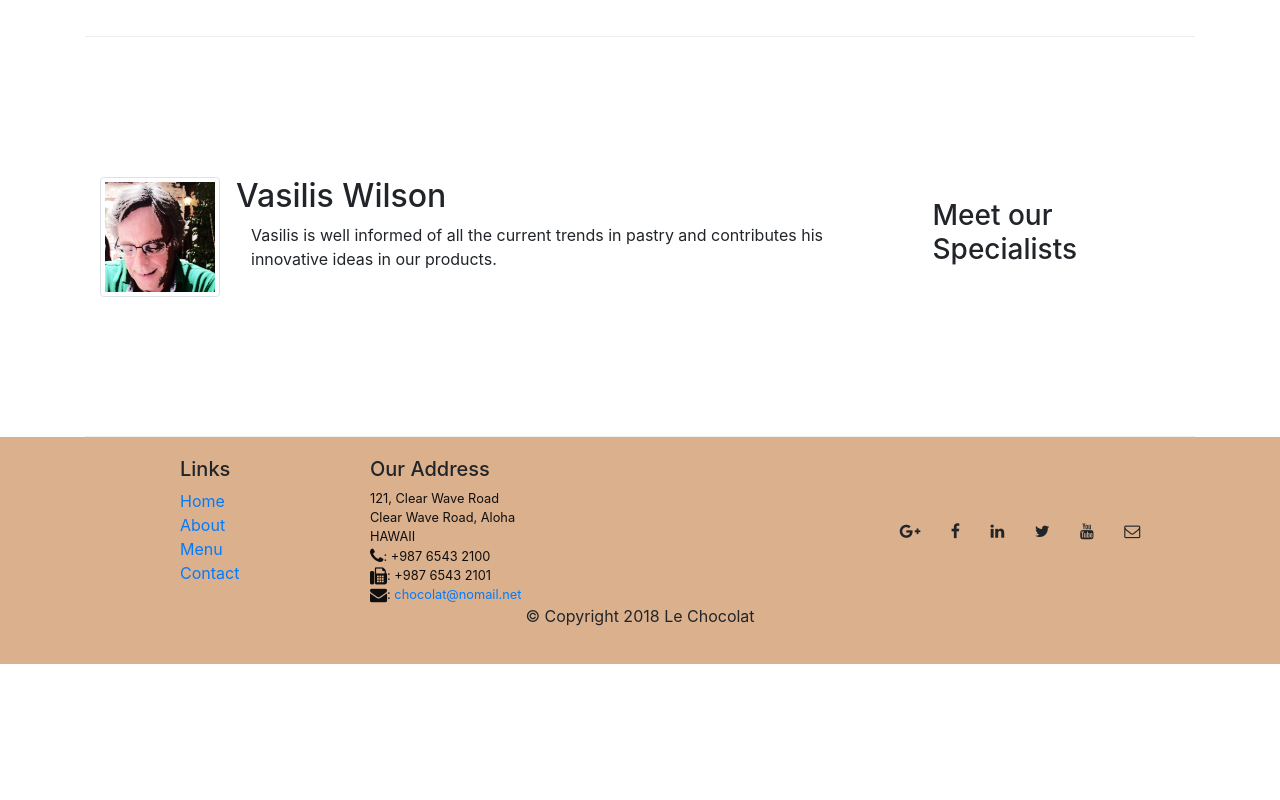
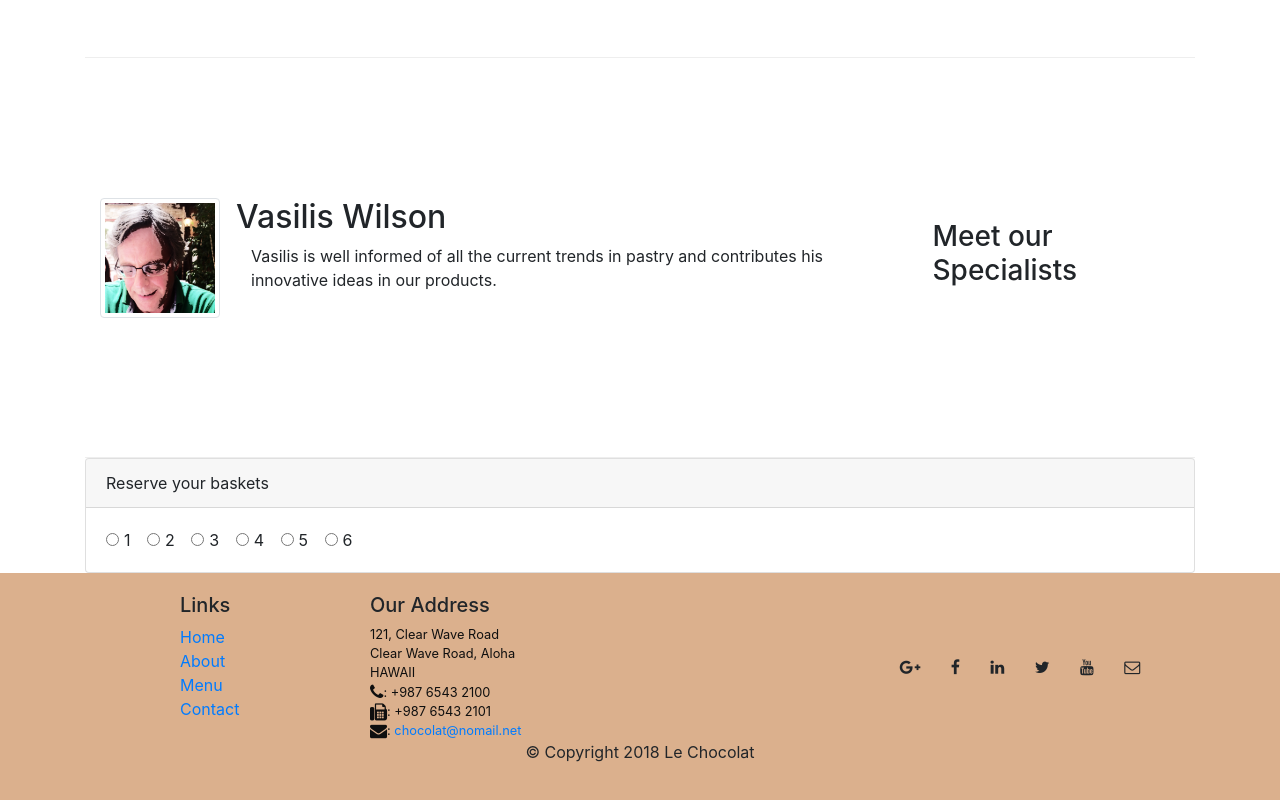
Before and after one commit to Hariskapa/leChocolat, a website: page index.html in a window 1280 px wide. Shown: the part 1076-1876 px from the top of the page. Before the commit the page ends 1740 px from the top, so only its background shows below. Drawn offline with nearby package versions, Linux system fonts and the light colour scheme.

Commit message:
Bootstrap Assignment 9 Task 2

```diff
--- a/index.html
+++ b/index.html
@@ -33,26 +33,31 @@
                         <a class="nav-link" href="#"><span class="fa fa-list fa-lg"></span> Menu</a>
                     </li>
                     <li class="nav-item">
-                        <a class="nav-link" href="./contactus.html"><span class="fa fa-address-card fa-lg"></span> Contact</a>
+                        <a class="nav-link" href="./contactus.html"><span class="fa fa-address-card fa-lg"></span>
+                            Contact</a>
                     </li>
                 </ul>
             </div>
         </div>
     </nav>
-
+    <!--header-->
     <header class="jumbotron">
         <div class="container">
-            <div class="row row-header">
-                <div class="col-12 col-sm-8">
+            <div class="row row-header align-items-center">
+                <div class="col-12 col-sm-6">
                     <h1>Le Chocolat</h1>
                     <p>We combine experience with creativity to create innovative tastes based on classic chocolate
                         recipes. Our creations will travel you in the chocolate world!</p>
                 </div>
-                <div class="col col-sm">
-                    <div class="col col-sm">
+
+                <div class="col col-sm-3">
                     <img src="images/logo.png" class="img-fluid">
                 </div>
+                <div class="col col-sm-3">
+                    <a class="btn btn-sm btn-warning" href="#bskt">Reserve your baskets</a>
                 </div>
+
+
             </div>
         </div>
     </header>
@@ -116,6 +121,9 @@
                 </div>
             </div> -->
 
+
+
+        <!--3rd row-->
         <div class="row flex-row-reverse row-content align-items-center">
             <div class="col-sm-4 col-md-3">
                 <h3>Meet our Specialists</h3>
@@ -135,8 +143,52 @@
                 </div>
             </div>
         </div>
+        <!--4th-->
+        <div class="row">
+            <div class="col justify-content-center">
+                <div class="card">
+                    <div class="card-header bg.warning">Reserve your baskets</div>
+                    <div class="card-body">
+                        <form id="bskt" action="">
+                            <div class="form-check form-check-inline">
+                                <label class="form-check-label">
+                                    <input type="radio" class="form-check-input" name="optradio">1
+                                </label>
+                            </div>
+                            <div class="form-check form-check-inline">
+                                <label class="form-check-label">
+                                    <input type="radio" class="form-check-input" name="optradio">2
+                                </label>
+                            </div>
+                            <div class="form-check form-check-inline">
+                                <label class="form-check-label">
+                                    <input type="radio" class="form-check-input" name="optradio">3
+                                </label>
+                            </div>
+                            <div class="form-check form-check-inline">
+                                <label class="form-check-label">
+                                    <input type="radio" class="form-check-input" name="optradio">4
+                                </label>
+                            </div>
+                            <div class="form-check form-check-inline">
+                                <label class="form-check-label">
+                                    <input type="radio" class="form-check-input" name="optradio">5
+                                </label>
+                            </div>
+                            <div class="form-check form-check-inline">
+                                <label class="form-check-label">
+                                    <input type="radio" class="form-check-input" name="optradio">6
+                                </label>
+                            </div>
+                        </form>
+                    </div>
                 </div>
 
+            </div>
+        </div>
+    </div>
+
+    <!--Footer-->
     <footer class="footer">
         <div class="container">
             <div class="row">
```
Also changed, not shown: contactus.html (+1 -0 lines). Lines whose indentation alone changed are shown as unchanged.
